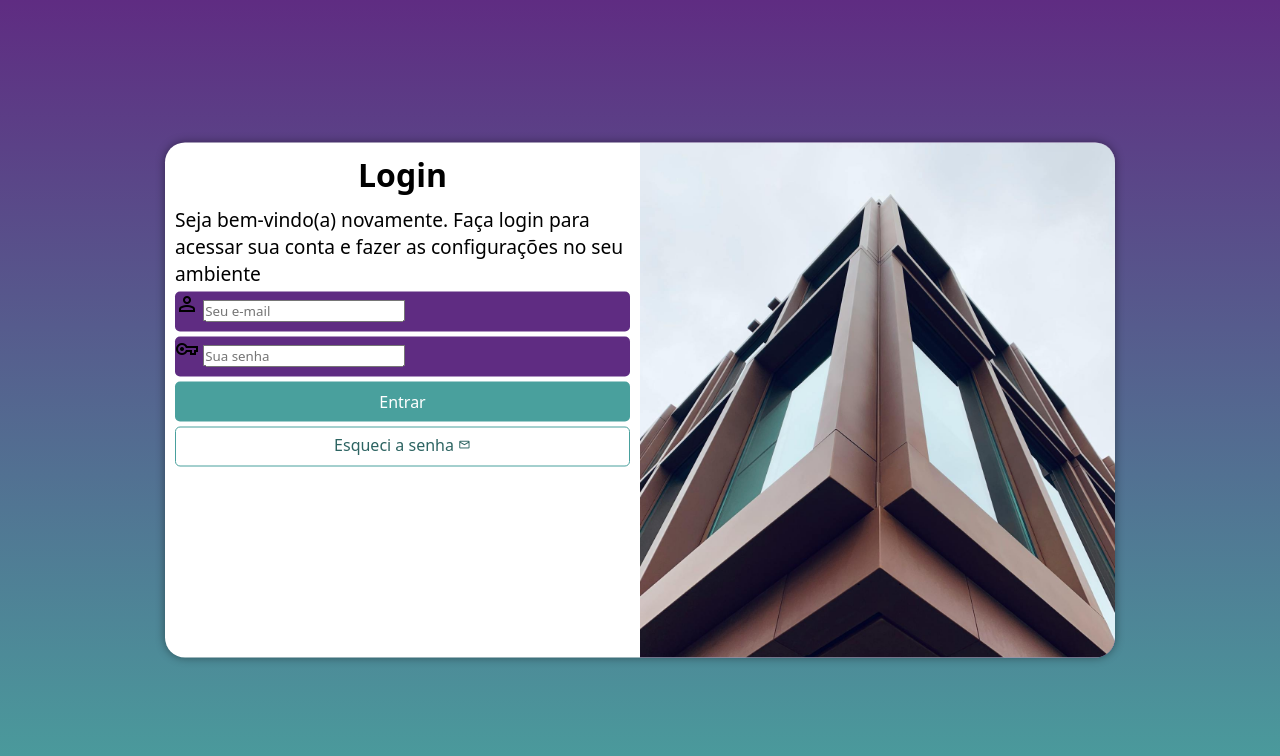
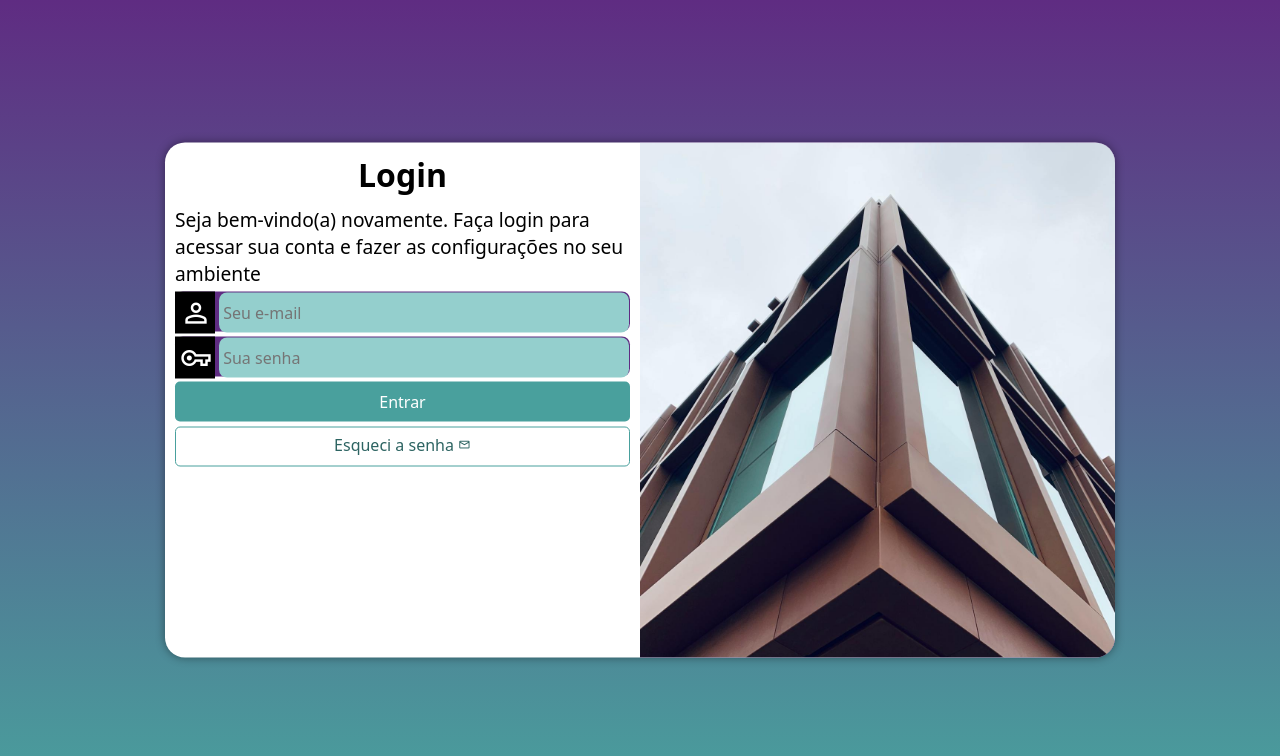
Before and after one commit to karll0s/projeto-login, a plain HTML site: page index.html in a window 1280 px wide. Drawn offline with nearby package versions, Linux system fonts and the light colour scheme.

Commit message:
Update style.css

```diff
--- a/estilos/style.css
+++ b/estilos/style.css
@@ -70,12 +70,31 @@ form > div.campo{
     width: 100%;
     display: block;
     height: 40px;
-    border-radius: 5px;
+    border-radius: 8px;
     margin: 5px 0px;
 }
 
 div.campo > label{
     display: none;
+}
+
+div.campo > span{
+    color: white;
+    background-color: black;
+    font-size: 2em;
+    width: 40px;
+    padding: 5px;
+}
+
+div.campo > input{
+    background-color: #94cfcd;
+    font-size: 1em;
+    width: calc(100% - 45px);
+    height: 100%;
+    transform: translateY(-10px);
+    border: 0px;
+    border-radius: 8px;
+    padding: 4px;
 }
 
 form > input[type=submit]{
```
